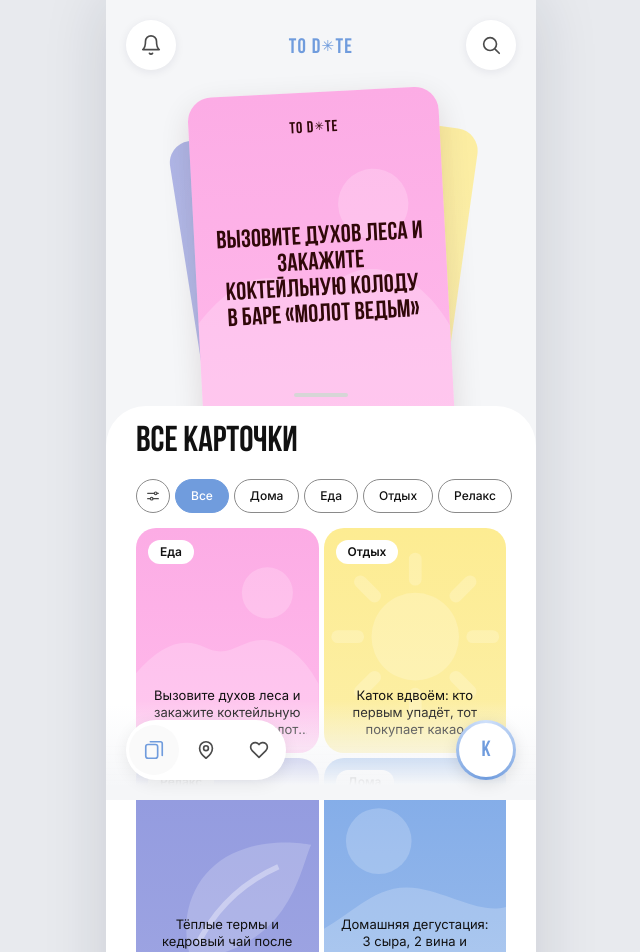
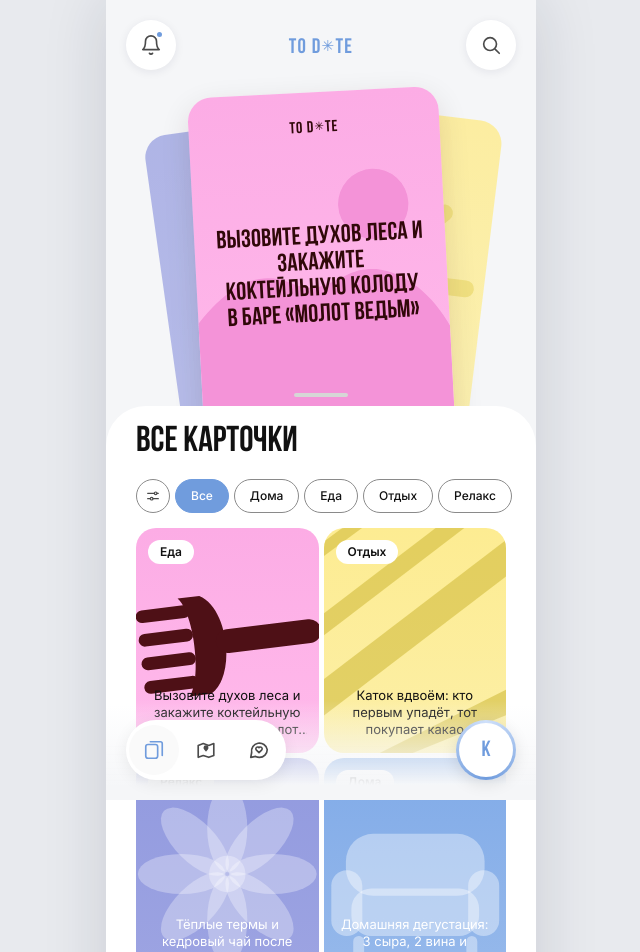
Before and after one commit to ardubrovskij-dotcom/todate-app, a React (Vite) app: page / in a window 1280 px wide. Shown: the top 952 px of the page, without its empty margins (319-959 px from the left). Built offline with nearby package versions, Linux system fonts and the light colour scheme.

Commit message:
Сверка с Figma: веер колоды, силуэты категорий (вилка/лучи/цветок/диван), точка на колокольчике, иконки меню

```diff
--- a/src/index.css
+++ b/src/index.css
@@ -200,6 +200,8 @@ body {
   font-size: 13px; line-height: 17px; text-align: center; color: var(--text);
   display: -webkit-box; -webkit-line-clamp: 3; -webkit-box-orient: vertical; overflow: hidden;
 }
+/* На лавандовой и голубой плитках текст белый (из макета) */
+.cat-релакс .tile-label, .cat-дома .tile-label { color: #fff; }
 .tag {
   position: absolute; top: 12px; left: 12px; height: 24px; padding: 0 12px;
   border-radius: 12px; background: #fff; font-size: 12px; font-weight: 600;
--- a/src/screens.tsx
+++ b/src/screens.tsx
@@ -2,7 +2,7 @@ import React, { useMemo, useState } from 'react';
 import { CATEGORIES, DISTRICTS, EVENTS, IDEAS, NOTES, PLANS, ROUTES, type Category, type Idea } from './data';
 import {
   Logo, Silhouette, IdeaTile, PhotoStub, MapStub, IconHeart, IconShare, IconChevron,
-  IconCheck, IconChat, IconUser, IconTheme, IconLang, IconSliders, catClass,
+  IconCheck, IconChat, IconUser, IconTheme, IconLang, IconSliders, catClass, cardShapeColor,
 } from './ui';
 import type { AppCtx } from './App';
 
@@ -51,10 +51,10 @@ export function Deck({ ideas, onOpen, height = 395 }: { ideas: Idea[]; onOpen?:
     }, 320);
   };
 
-  /* Позы задних карт: ближняя (1) и дальняя (2) */
+  /* Позы задних карт: веером влево и вправо, почти в полный размер (как в макете) */
   const BACK_POSES = [
-    { rot: 8, x: 20, y: 8, scale: 0.94 },
-    { rot: -9, x: -20, y: 12, scale: 0.9 },
+    { rot: 7, x: 42, y: 4, scale: 0.965 },
+    { rot: -8, x: -42, y: 10, scale: 0.93 },
   ];
 
   const frontTransform = (): React.CSSProperties => {
@@ -137,7 +137,7 @@ export function Deck({ ideas, onOpen, height = 395 }: { ideas: Idea[]; onOpen?:
                   boxShadow: 'none', zIndex: near ? 2 : 1, cursor: near ? 'pointer' : 'default',
                 }}
               >
-                <Silhouette shape={back.shape} />
+                <Silhouette shape={back.shape} color={cardShapeColor[back.category]} />
                 <div style={{ position: 'absolute', top: 22, left: 0, right: 0, textAlign: 'center' }}><Logo dark small /></div>
                 <div
                   className="font-head"
@@ -164,7 +164,7 @@ export function Deck({ ideas, onOpen, height = 395 }: { ideas: Idea[]; onOpen?:
             }}
             aria-label={cur.title}
           >
-            <Silhouette shape={cur.shape} />
+            <Silhouette shape={cur.shape} color={cardShapeColor[cur.category]} />
             <div style={{ position: 'absolute', top: 22, left: 0, right: 0, textAlign: 'center' }}><Logo dark small /></div>
             <div
               className="font-head"
@@ -207,7 +207,7 @@ export function SingleCard({ idea, height = 300 }: { idea: Idea; height?: number
   return (
     <div style={{ display: 'flex', justifyContent: 'center' }}>
       <div className={`deck-card ${catClass(idea.category)}`} style={{ width: w, height, transform: 'rotate(-3deg)', flex: 'none' }}>
-        <Silhouette shape={idea.shape} />
+        <Silhouette shape={idea.shape} color={cardShapeColor[idea.category]} />
         <div style={{ position: 'absolute', top: 22, left: 0, right: 0, textAlign: 'center' }}><Logo dark small /></div>
         <div
           className="font-head"
@@ -233,8 +233,8 @@ export const TinyLogo = () => (
 /* Мини-карта колоды для писем и плашек */
 export function MiniCard({ idea, w = 150, h = 190 }: { idea: Idea; w?: number; h?: number }) {
   return (
-    <div className="deck-card" style={{ width: w, height: h, margin: '0 auto', transform: 'rotate(-3deg)' }}>
-      <Silhouette shape={idea.shape} color="var(--pink-shape)" />
+    <div className={`deck-card ${catClass(idea.category)}`} style={{ width: w, height: h, margin: '0 auto', transform: 'rotate(-3deg)' }}>
+      <Silhouette shape={idea.shape} color={cardShapeColor[idea.category]} />
       <div style={{ position: 'absolute', top: 12, left: 0, right: 0, textAlign: 'center' }}><TinyLogo /></div>
       <div className="font-head" style={{ position: 'absolute', left: 12, right: 12, top: '50%', transform: 'translateY(-44%)', fontSize: Math.round(w / 9.4), lineHeight: 1.05, color: 'var(--card-ink)', textAlign: 'center' }}>
         {idea.title}
@@ -474,7 +474,7 @@ export function IdeaDetail({ ctx, id }: { ctx: AppCtx; id: string }) {
     <div style={{ paddingBottom: 130 }}>
       <div className="deck-stick">
         <div style={{ height: 92 }} />
-        <SingleCard idea={idea} height={300} />
+        <SingleCard idea={idea} height={330} />
       </div>
       <div className="sheet" style={{ marginTop: -46 }}>
         <div className="sheet-handle" />
--- a/src/ui.tsx
+++ b/src/ui.tsx
@@ -8,7 +8,8 @@ const ic = (d: React.ReactNode) => (
 export const IconBell = () => ic(<><path d="M6 8a6 6 0 0 1 12 0c0 7 3 9 3 9H3s3-2 3-9" /><path d="M10.3 21a1.94 1.94 0 0 0 3.4 0" /></>);
 export const IconSearch = () => ic(<><circle cx="11" cy="11" r="7" /><path d="m21 21-4.3-4.3" /></>);
 export const IconCards = () => ic(<><rect x="3" y="6" width="13" height="15" rx="2.5" /><path d="M8 3h11a2 2 0 0 1 2 2v13" /></>);
-export const IconRoute = () => ic(<><path d="M12 21s-7-5.5-7-11a7 7 0 0 1 14 0c0 5.5-7 11-7 11z" /><circle cx="12" cy="10" r="2.6" /></>);
+export const IconRoute = () => ic(<><path d="M9 5 3.5 7v13L9 18l6 2 5.5-2V5L15 7 9 5z" /><path d="M12 13.8s2.7-2.4 2.7-4.2a2.7 2.7 0 1 0-5.4 0c0 1.8 2.7 4.2 2.7 4.2z" fill="currentColor" stroke="none" /></>);
+export const IconChatHeart = () => ic(<><path d="M21 11.5a8.5 8.5 0 0 1-8.5 8.5c-1.5 0-3-.4-4.2-1L3 20l1-5.3A8.5 8.5 0 1 1 21 11.5z" /><path d="m12 14.8-2.8-2.7a1.95 1.95 0 1 1 2.8-2.7 1.95 1.95 0 1 1 2.8 2.7L12 14.8z" /></>);
 export const IconHeart = ({ filled }: { filled?: boolean }) => (
   <svg width="22" height="22" viewBox="0 0 24 24" fill={filled ? 'currentColor' : 'none'} stroke="currentColor" strokeWidth="1.8" strokeLinecap="round" strokeLinejoin="round">
     <path d="M19.5 12.6 12 20l-7.5-7.4A5 5 0 1 1 12 6.1a5 5 0 1 1 7.5 6.5z" />
@@ -77,10 +78,75 @@ export function Silhouette({ shape, color = 'rgba(255,255,255,0.20)' }: { shape:
           <path d="M34 100c10-20 26-34 44-42" stroke="rgba(255,255,255,0.35)" strokeWidth="3" fill="none" />
         </svg>
       );
+    /* --- Категорийные символы из макета --- */
+    case 'fork': // еда — вилка
+      return (
+        <svg style={common} viewBox="0 0 100 120" aria-hidden="true">
+          <g fill="currentColor" transform="rotate(-7 50 62)">
+            <rect x="2" y="38" width="30" height="7" rx="3.5" />
+            <rect x="2" y="51" width="30" height="7" rx="3.5" />
+            <rect x="2" y="64" width="30" height="7" rx="3.5" />
+            <rect x="2" y="77" width="30" height="7" rx="3.5" />
+            <path d="M26 34h12c15 8 15 46 0 54H26c8-9 8-45 0-54z" />
+            <rect x="44" y="54" width="58" height="13" rx="6.5" />
+          </g>
+        </svg>
+      );
+    case 'rays': // отдых — лучи солнца
+      return (
+        <svg style={common} viewBox="0 0 100 120" aria-hidden="true">
+          <g fill="currentColor">
+            <path d="M-22 98 122 -12v20L-22 118z" />
+            <path d="M-22 62 122 -48v12L-22 74z" />
+            <path d="M30 122 122 76v16L48 122z" />
+            <path d="M-22 22 122 -84v8L-22 30z" />
+          </g>
+        </svg>
+      );
+    case 'flower': // релакс — цветок
+      return (
+        <svg style={common} viewBox="0 0 100 120" aria-hidden="true">
+          <g fill="currentColor" transform="translate(50 62)">
+            {Array.from({ length: 8 }).map((_, i) => (
+              <ellipse key={i} cx="0" cy="-25" rx="11" ry="24" transform={`rotate(${i * 45})`} />
+            ))}
+            <circle r="10" />
+          </g>
+        </svg>
+      );
+    case 'sofa': // дома — диван
+      return (
+        <svg style={common} viewBox="0 0 100 120" aria-hidden="true">
+          <g fill="currentColor">
+            <rect x="12" y="40" width="76" height="34" rx="15" />
+            <rect x="4" y="60" width="17" height="36" rx="8.5" />
+            <rect x="79" y="60" width="17" height="36" rx="8.5" />
+            <rect x="15" y="70" width="70" height="26" rx="11" />
+            <rect x="16" y="96" width="6" height="13" rx="3" />
+            <rect x="78" y="96" width="6" height="13" rx="3" />
+          </g>
+        </svg>
+      );
     default:
       return null;
   }
 }
+
+/* Символ и цвет силуэта на плитке категории (из макета) */
+export const tileShape: Record<Category, string> = { 'еда': 'fork', 'отдых': 'rays', 'релакс': 'flower', 'дома': 'sofa' };
+export const tileShapeColor: Record<Category, string> = {
+  'еда': '#4E1016',
+  'отдых': 'rgba(206,184,54,0.55)',
+  'релакс': 'rgba(255,255,255,0.30)',
+  'дома': 'rgba(255,255,255,0.38)',
+};
+/* Цвет абстрактных пятен на картах колоды */
+export const cardShapeColor: Record<Category, string> = {
+  'еда': 'var(--pink-shape)',
+  'отдых': 'rgba(238,218,100,0.85)',
+  'релакс': 'rgba(255,255,255,0.25)',
+  'дома': 'rgba(255,255,255,0.30)',
+};
 
 export const catClass = (c: Category) => `cat-${c}`;
 export const catLabel = (c: Category) => c[0].toUpperCase() + c.slice(1);
@@ -89,7 +155,10 @@ export const catLabel = (c: Category) => c[0].toUpperCase() + c.slice(1);
 export function Header({ onBell, onSearch }: { onBell: () => void; onSearch: () => void }) {
   return (
     <div style={{ position: 'absolute', top: 0, left: 0, right: 0, zIndex: 20, display: 'flex', justifyContent: 'space-between', alignItems: 'center', padding: '20px 20px 0' }}>
-      <button className="circle-btn" onClick={onBell} aria-label="Уведомления"><IconBell /></button>
+      <button className="circle-btn" onClick={onBell} aria-label="Уведомления" style={{ position: 'relative' }}>
+        <IconBell />
+        <span style={{ position: 'absolute', top: 10, right: 12, width: 9, height: 9, borderRadius: '50%', background: 'var(--primary)', border: '2px solid var(--surface)' }} />
+      </button>
       <div style={{ paddingTop: 4 }}><Logo /></div>
       <button className="circle-btn" onClick={onSearch} aria-label="Поиск"><IconSearch /></button>
     </div>
@@ -104,7 +173,7 @@ export function BottomNav({ active, go, initial }: { active: NavKey; go: (k: Nav
       <div className="navbar-pill">
         <button className={`nav-ic ${active === 'home' ? 'active' : ''}`} onClick={() => go('home')} aria-label="Каталог" title="Каталог"><IconCards /></button>
         <button className={`nav-ic ${active === 'routes' ? 'active' : ''}`} onClick={() => go('routes')} aria-label="Маршруты" title="Маршруты"><IconRoute /></button>
-        <button className={`nav-ic ${active === 'favorites' ? 'active' : ''}`} onClick={() => go('favorites')} aria-label="Избранное" title="Избранное"><IconHeart /></button>
+        <button className={`nav-ic ${active === 'favorites' ? 'active' : ''}`} onClick={() => go('favorites')} aria-label="Избранное" title="Избранное"><IconChatHeart /></button>
       </div>
       <button className="avatar-fab" onClick={() => go('profile')} aria-label="Профиль">
         <span>{initial}</span>
@@ -117,7 +186,7 @@ export function BottomNav({ active, go, initial }: { active: NavKey; go: (k: Nav
 export function IdeaTile({ idea, onClick }: { idea: { id: string; title: string; category: Category; shape: string }; onClick: () => void }) {
   return (
     <button className={`tile ${catClass(idea.category)}`} onClick={onClick}>
-      <Silhouette shape={idea.shape} />
+      <Silhouette shape={tileShape[idea.category]} color={tileShapeColor[idea.category]} />
       <span className="tag">{catLabel(idea.category)}</span>
       <span className="tile-label">{idea.title}</span>
     </button>
```
